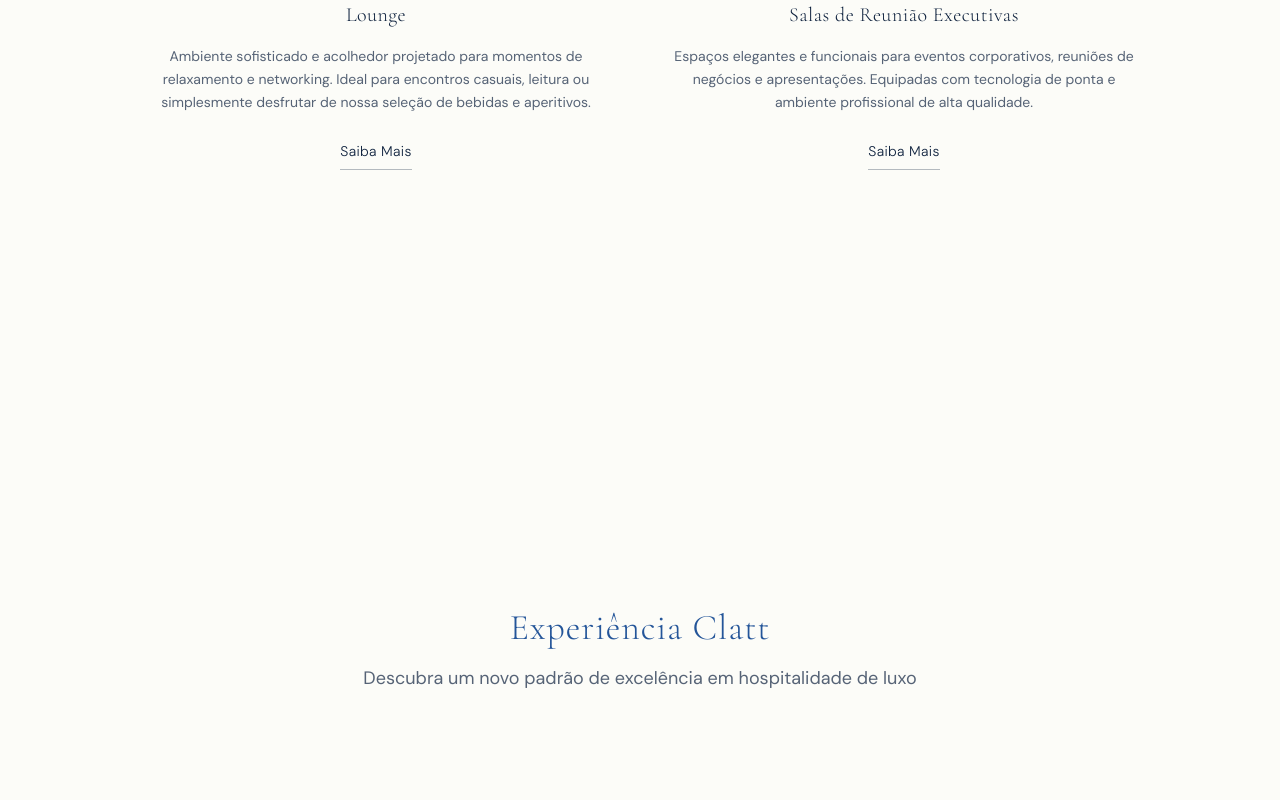
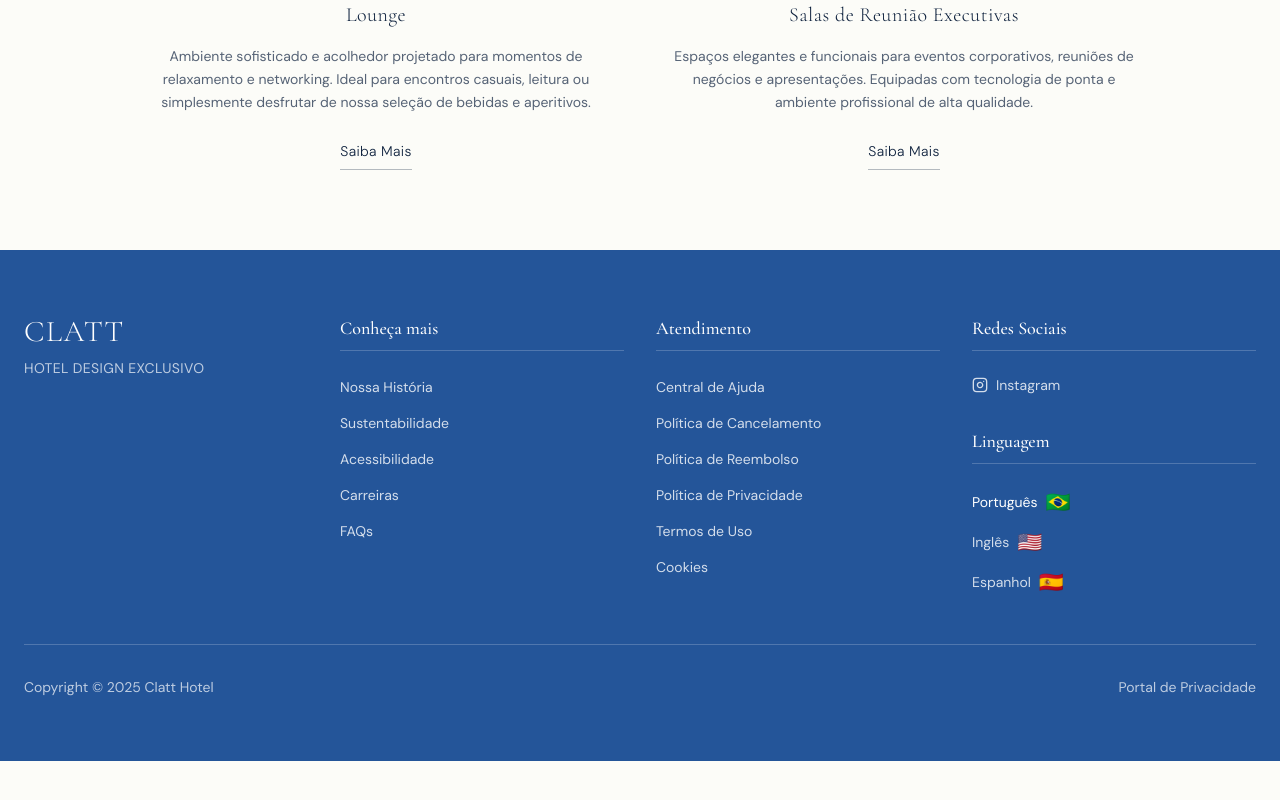
Before and after one commit to eduardomarques89/clatt-blue-harmony, a React (Vite) app: page / in a window 1280 px wide. Shown: the part 2127-2927 px from the top of the page. After the commit the page ends 2888 px from the top, so only its background shows below. Built offline with nearby package versions, Linux system fonts and the light colour scheme.

Commit message:
Crie o componente Footer
Crie o componente Footer com as informações de contato, redes sociais e linguagem, seguindo o design fornecido.

```diff
--- /dev/null
+++ b/src/components/Footer.tsx
@@ -0,0 +1,98 @@
+import { Instagram } from 'lucide-react';
+
+const Footer = () => {
+  return (
+    <footer className="bg-clatt-blue text-white py-16">
+      <div className="container mx-auto px-6 max-w-7xl">
+        {/* Main Footer Content */}
+        <div className="grid grid-cols-1 md:grid-cols-4 gap-8 mb-12">
+          {/* Logo */}
+          <div className="md:col-span-1">
+            <h2 className="font-heading text-3xl font-light tracking-wider">
+              CLATT
+            </h2>
+            <p className="text-sm text-white/70 mt-2 tracking-wide">
+              HOTEL DESIGN EXCLUSIVO
+            </p>
+          </div>
+
+          {/* Conheça mais */}
+          <div className="md:col-span-1">
+            <h3 className="text-lg font-medium mb-6 border-b border-white/20 pb-2">
+              Conheça mais
+            </h3>
+            <ul className="space-y-3">
+              <li><a href="#" className="text-white/80 hover:text-white transition-colors text-sm">Nossa História</a></li>
+              <li><a href="#" className="text-white/80 hover:text-white transition-colors text-sm">Sustentabilidade</a></li>
+              <li><a href="#" className="text-white/80 hover:text-white transition-colors text-sm">Acessibilidade</a></li>
+              <li><a href="#" className="text-white/80 hover:text-white transition-colors text-sm">Carreiras</a></li>
+              <li><a href="#" className="text-white/80 hover:text-white transition-colors text-sm">FAQs</a></li>
+            </ul>
+          </div>
+
+          {/* Atendimento */}
+          <div className="md:col-span-1">
+            <h3 className="text-lg font-medium mb-6 border-b border-white/20 pb-2">
+              Atendimento
+            </h3>
+            <ul className="space-y-3">
+              <li><a href="#" className="text-white/80 hover:text-white transition-colors text-sm">Central de Ajuda</a></li>
+              <li><a href="#" className="text-white/80 hover:text-white transition-colors text-sm">Política de Cancelamento</a></li>
+              <li><a href="#" className="text-white/80 hover:text-white transition-colors text-sm">Política de Reembolso</a></li>
+              <li><a href="#" className="text-white/80 hover:text-white transition-colors text-sm">Política de Privacidade</a></li>
+              <li><a href="#" className="text-white/80 hover:text-white transition-colors text-sm">Termos de Uso</a></li>
+              <li><a href="#" className="text-white/80 hover:text-white transition-colors text-sm">Cookies</a></li>
+            </ul>
+          </div>
+
+          {/* Redes Sociais & Linguagem */}
+          <div className="md:col-span-1">
+            <div className="mb-8">
+              <h3 className="text-lg font-medium mb-6 border-b border-white/20 pb-2">
+                Redes Sociais
+              </h3>
+              <a href="#" className="flex items-center gap-2 text-white/80 hover:text-white transition-colors text-sm">
+                <Instagram size={16} />
+                Instagram
+              </a>
+            </div>
+
+            <div>
+              <h3 className="text-lg font-medium mb-6 border-b border-white/20 pb-2">
+                Linguagem
+              </h3>
+              <ul className="space-y-3">
+                <li className="flex items-center gap-2">
+                  <span className="text-sm">Português</span>
+                  <span className="text-xl">🇧🇷</span>
+                </li>
+                <li className="flex items-center gap-2">
+                  <a href="#" className="text-white/80 hover:text-white transition-colors text-sm">Inglês</a>
+                  <span className="text-xl">🇺🇸</span>
+                </li>
+                <li className="flex items-center gap-2">
+                  <a href="#" className="text-white/80 hover:text-white transition-colors text-sm">Espanhol</a>
+                  <span className="text-xl">🇪🇸</span>
+                </li>
+              </ul>
+            </div>
+          </div>
+        </div>
+
+        {/* Footer Bottom */}
+        <div className="border-t border-white/20 pt-8">
+          <div className="flex flex-col md:flex-row justify-between items-center gap-4">
+            <p className="text-white/70 text-sm">
+              Copyright © 2025 Clatt Hotel
+            </p>
+            <a href="#" className="text-white/70 hover:text-white transition-colors text-sm">
+              Portal de Privacidade
+            </a>
+          </div>
+        </div>
+      </div>
+    </footer>
+  );
+};
+
+export default Footer;
--- a/src/pages/Index.tsx
+++ b/src/pages/Index.tsx
@@ -2,6 +2,7 @@ import Header from '@/components/Header';
 import HeroSection from '@/components/HeroSection';
 import RoomsSection from '@/components/RoomsSection';
 import ExperienceSection from '@/components/ExperienceSection';
+import Footer from '@/components/Footer';
 
 const Index = () => {
   return (
@@ -10,17 +11,7 @@ const Index = () => {
       <HeroSection />
       <RoomsSection />
       <ExperienceSection />
-      {/* Temporary content section to test scroll behavior */}
-      <section className="min-h-screen bg-clatt-white flex items-center justify-center">
-        <div className="text-center px-6">
-          <h2 className="text-4xl font-light text-clatt-blue mb-4 tracking-wide">
-            Experiência Clatt
-          </h2>
-          <p className="text-lg text-clatt-dark/70 max-w-2xl mx-auto">
-            Descubra um novo padrão de excelência em hospitalidade de luxo
-          </p>
-        </div>
-      </section>
+      <Footer />
     </div>
   );
 };
```
